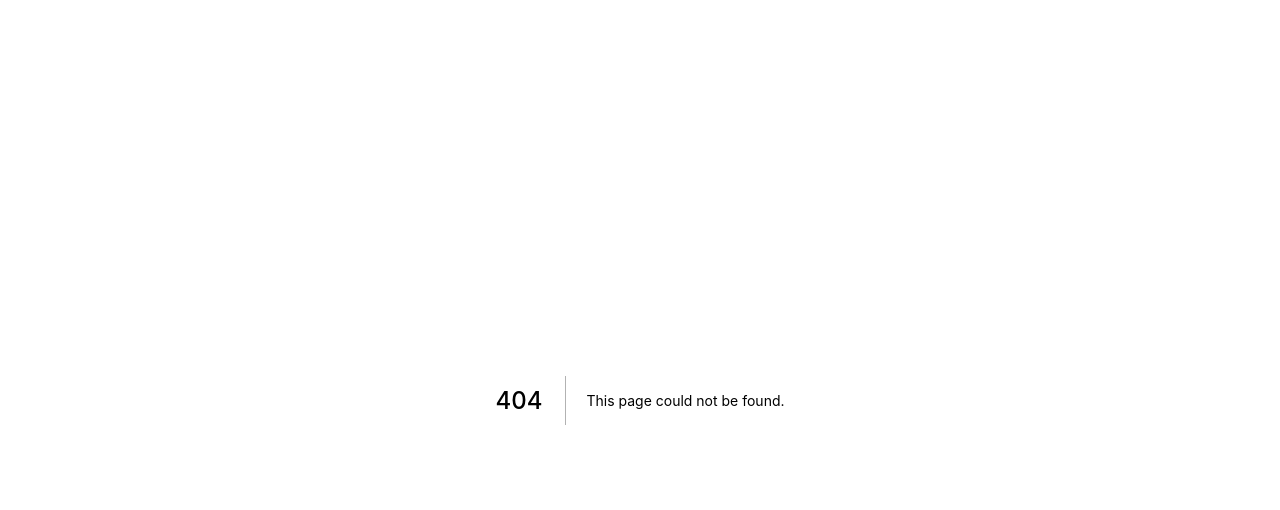
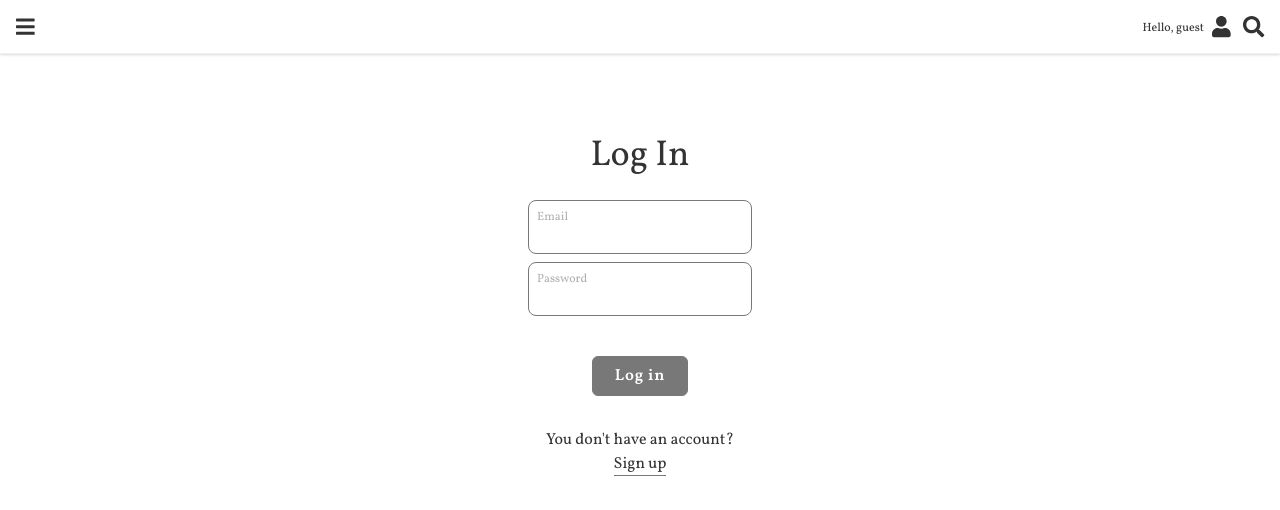
Before and after one commit to Smiyu-web/nodejs-finalproject-weargo-client, a Next.js app: page /user/login in a window 1280 px wide. Before the commit this address had no page. Shown: the top 510 px of the page. Built offline with nearby package versions, Linux system fonts and the light colour scheme.

Commit message:
added link

```diff
--- a/package.json
+++ b/package.json
@@ -12,6 +12,7 @@
     "@fortawesome/free-brands-svg-icons": "^5.15.3",
     "@fortawesome/free-solid-svg-icons": "^5.15.3",
     "@fortawesome/react-fontawesome": "^0.1.14",
+    "@reduxjs/toolkit": "^1.6.0",
     "antd": "^4.16.2",
     "axios": "^0.21.1",
     "next": "10.2.3",
--- a/src/components/navbar/ Nabvar.jsx
+++ b/src/components/navbar/ Nabvar.jsx
@@ -1,4 +1,6 @@
 import React from "react";
+import Link from "next/link";
+
 import Hamburger2 from "./hamburger/Hamburger2";
 import { faUser, faSearch, faBars } from "@fortawesome/free-solid-svg-icons";
 import { FontAwesomeIcon } from "@fortawesome/react-fontawesome";
@@ -12,8 +14,12 @@ const Nabvar = () => {
       <div className="flex">
         <div className="mr-2 mt-1 text-xs">Hello, guest</div>
         <div>
-          <FontAwesomeIcon icon={faUser} size="lg" className="mr-3" />
-          <FontAwesomeIcon icon={faSearch} size="lg" />
+          <Link href="/user/signup">
+            <FontAwesomeIcon icon={faUser} size="lg" className="mr-3" />
+          </Link>
+          <Link href="/style/search">
+            <FontAwesomeIcon icon={faSearch} size="lg" />
+          </Link>
         </div>
       </div>
     </div>
--- a/src/components/navbar/user/Login.jsx
+++ b/src/components/navbar/user/Login.jsx
@@ -1,4 +1,5 @@
 import React, { useState, useEffect } from "react";
+import Link from "next/link";
 import Axios from "axios";
 
 const Signup = () => {
@@ -22,9 +23,10 @@ const Signup = () => {
       console.log(err.response.data.msg);
     }
   };
+
   return (
     <div className="pt-28 flex flex-col items-center">
-      <h2 className="py-6">Sign Up</h2>
+      <h2 className="py-6">Log In</h2>
       <div>
         <form onSubmit={submit}>
           <div className="input_wrapper">
@@ -51,8 +53,10 @@ const Signup = () => {
         </form>
       </div>
       <div className="text-center">
-        <p>Do you already have an account?</p>
-        <a href="">Log in</a>
+        <p>You don't have an account?</p>
+        <Link href="/user/signup">
+          <a className="a_tag">Sign up</a>
+        </Link>
       </div>
     </div>
   );
--- a/src/components/navbar/user/Signup.jsx
+++ b/src/components/navbar/user/Signup.jsx
@@ -1,5 +1,5 @@
 import React, { useState } from "react";
-import Button from "../../ui/Button";
+import Link from "next/link";
 import InputWrapper from "../../ui/InputWrapper";
 
 const Signup = () => {
@@ -44,7 +44,9 @@ const Signup = () => {
       </div>
       <div className="text-center">
         <p>Do you already have an account?</p>
-        <a href="">Log in</a>
+        <Link href="/user/login">
+          <a>Log in</a>
+        </Link>
       </div>
     </div>
   );
--- a/src/components/ui/ImgWrapper.jsx
+++ b/src/components/ui/ImgWrapper.jsx
@@ -2,10 +2,10 @@ import React from "react";
 
 const ImgWrapper = (props) => {
   return (
-    <div class="img_wrapper">
+    <div className="img_wrapper">
       <img src={props.src} alt={props.alt} />
-      <div class="mask">
-        <div class="caption">{props.user}</div>
+      <div className="mask">
+        <div className="caption">{props.user}</div>
       </div>
     </div>
   );
--- a/src/pages/add-style.js
+++ b/src/pages/style/add-style.js
@@ -1,6 +1,6 @@
 import React from "react";
-import Layout from "../components/layout";
-import AddStyle from "../components/outfit/AddStyle";
+import Layout from "../../components/layout";
+import AddStyle from "../../components/outfit/AddStyle";
 
 const AddStylePage = () => {
   return (
--- a/src/pages/search.js
+++ b/src/pages/style/search.js
@@ -1,6 +1,6 @@
 import React from "react";
-import Layout from "../components/layout";
-import SearchContainer from "../components/navbar/SearchContainer";
+import Layout from "../../components/layout";
+import SearchContainer from "../../components/navbar/SearchContainer";
 
 const Search = () => {
   return (
--- a/src/pages/user.js
+++ /dev/null
@@ -1,13 +0,0 @@
-import React from "react";
-import Layout from "../components/layout";
-import Signup from "../components/navbar/user/Signup";
-
-const User = () => {
-  return (
-    <Layout style="h-screen">
-      <Signup />
-    </Layout>
-  );
-};
-
-export default User;
--- a/src/pages/login.js
+++ b/src/pages/user/login.js
@@ -1,6 +1,6 @@
 import React from "react";
-import Layout from "../components/layout";
-import Login from "../components/navbar/user/Login";
+import Layout from "../../components/layout";
+import Login from "../../components/navbar/user/Login";
 
 const LoginPage = () => {
   return (
--- /dev/null
+++ b/src/pages/user/signup.js
@@ -0,0 +1,13 @@
+import React from "react";
+import Layout from "../../components/layout";
+import Signup from "../../components/navbar/user/Signup";
+
+const SignupPage = () => {
+  return (
+    <Layout style="h-screen">
+      <Signup />
+    </Layout>
+  );
+};
+
+export default SignupPage;
--- a/src/styles/globals.css
+++ b/src/styles/globals.css
@@ -103,4 +103,7 @@
     text-white font-semibold tracking-wider
     outline-none focus:outline-none;
   }
+  .a_tag {
+    @apply border-b border-gray border-solid;
+  }
 }
```
Also changed, not shown: src/pages/style/[styleid].js (renamed from src/pages/[styleid].js), 1 other file (tests, documents, lock files or other folders).
